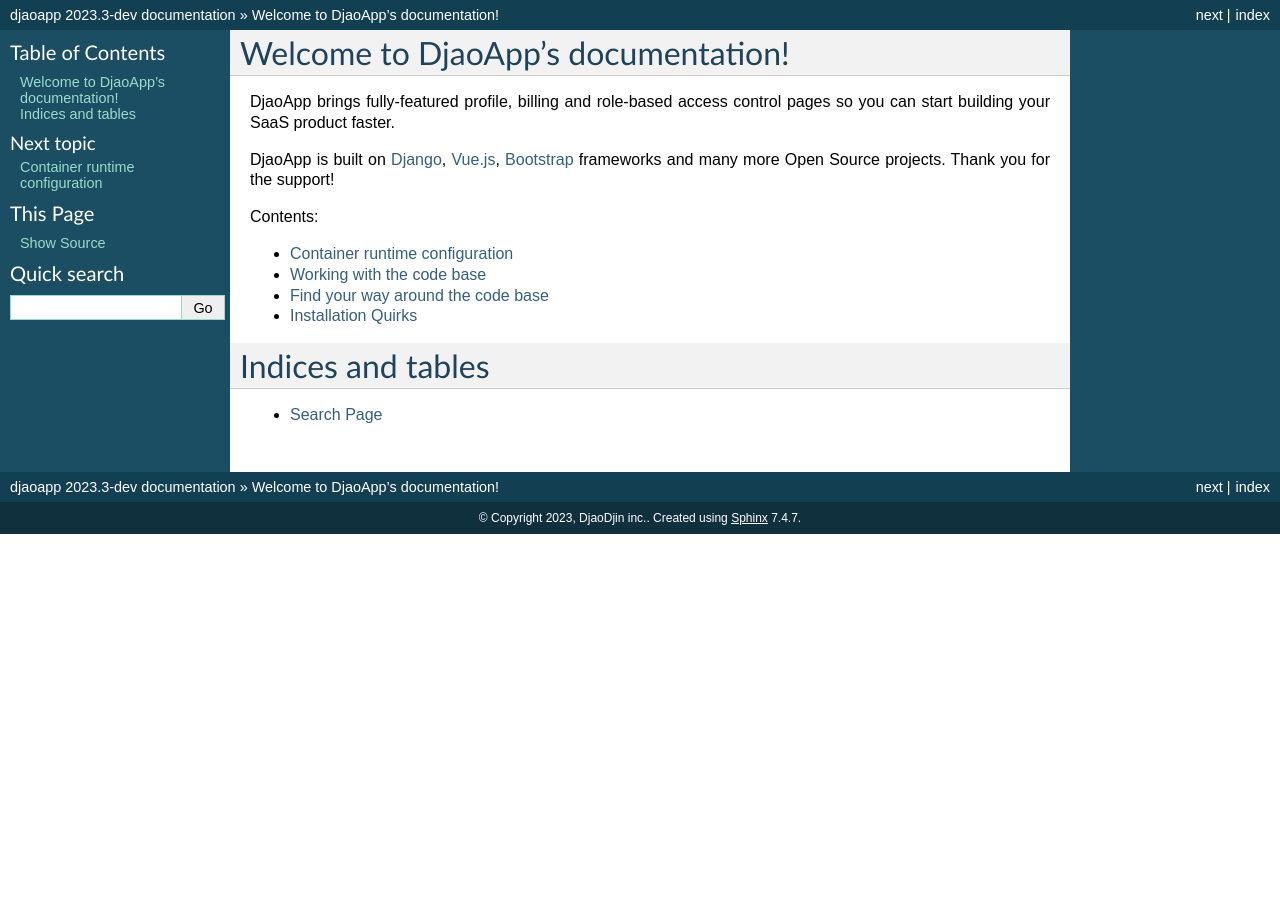
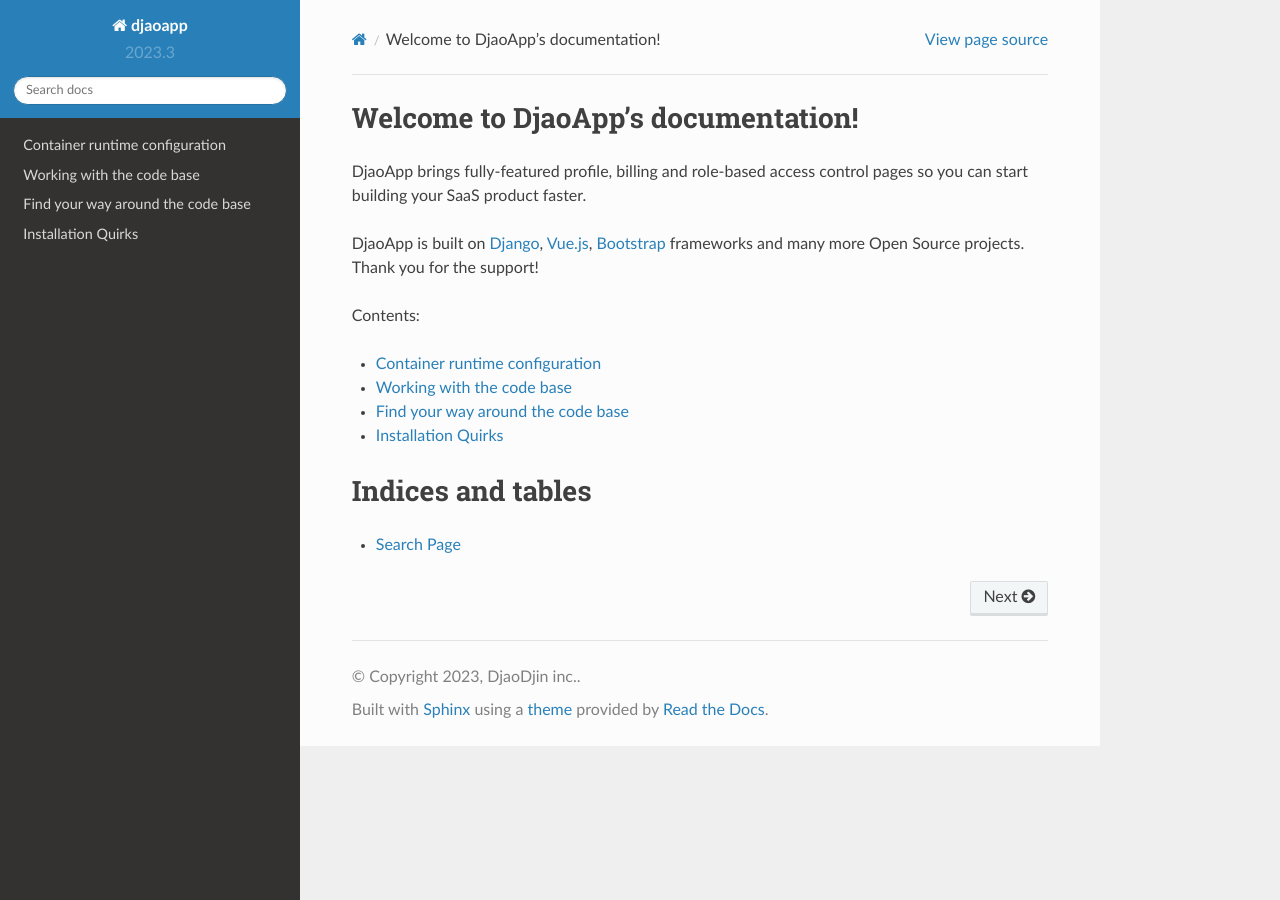
Before and after one commit to djaodjin/djaoapp, a Sphinx documentation site: the page built from docs/index.rst, in a window 1280 px wide. Built offline with Sphinx 7.4.7 and the Read the Docs theme 2.0.0, drawn with Linux system fonts in a browser that asks for light colours.

Commit message:
forces use of sphinx_rtd_theme

```diff
--- a/docs/conf.py
+++ b/docs/conf.py
@@ -36,7 +36,8 @@
     'sphinx.ext.autodoc',
     'sphinx.ext.coverage',
     'sphinx.ext.imgconverter',
-    'sphinxcontrib.httpdomain'
+    'sphinxcontrib.httpdomain',
+    'sphinx_rtd_theme',
 ]
 
 # Add any paths that contain templates here, relative to this directory.
@@ -103,7 +104,7 @@
 
 # The theme to use for HTML and HTML Help pages.  See the documentation for
 # a list of builtin themes.
-html_theme = 'default'
+html_theme = 'sphinx_rtd_theme'
 
 # Theme options are theme-specific and customize the look and feel of a theme
 # further.  For a list of options available for each theme, see the
--- a/requirements.txt
+++ b/requirements.txt
@@ -9,7 +9,7 @@
 Django==3.2.20
 django-phonenumber-field==7.1.0
 django-recaptcha==3.0.0           # 2.0.6 requires Django<4.0
-djangorestframework==3.12.4
+djangorestframework==3.14.0       # 3.13.1 is last version supporting Django 2.2
 # next 8 usually installed through source repo directly.
 djaodjin-deployutils==0.10.6
 djaodjin-extended-templates==0.4.4
@@ -52,6 +52,7 @@
 pygments==2.6.1
 pyYAML==5.1.2
 Sphinx==5.1.1
+sphinx_rtd_theme==1.3.0
 sphinxcontrib-httpdomain==1.8.1
 sphinxcontrib-websupport==1.2.4
 swagger-spec-validator==3.0.3
```
